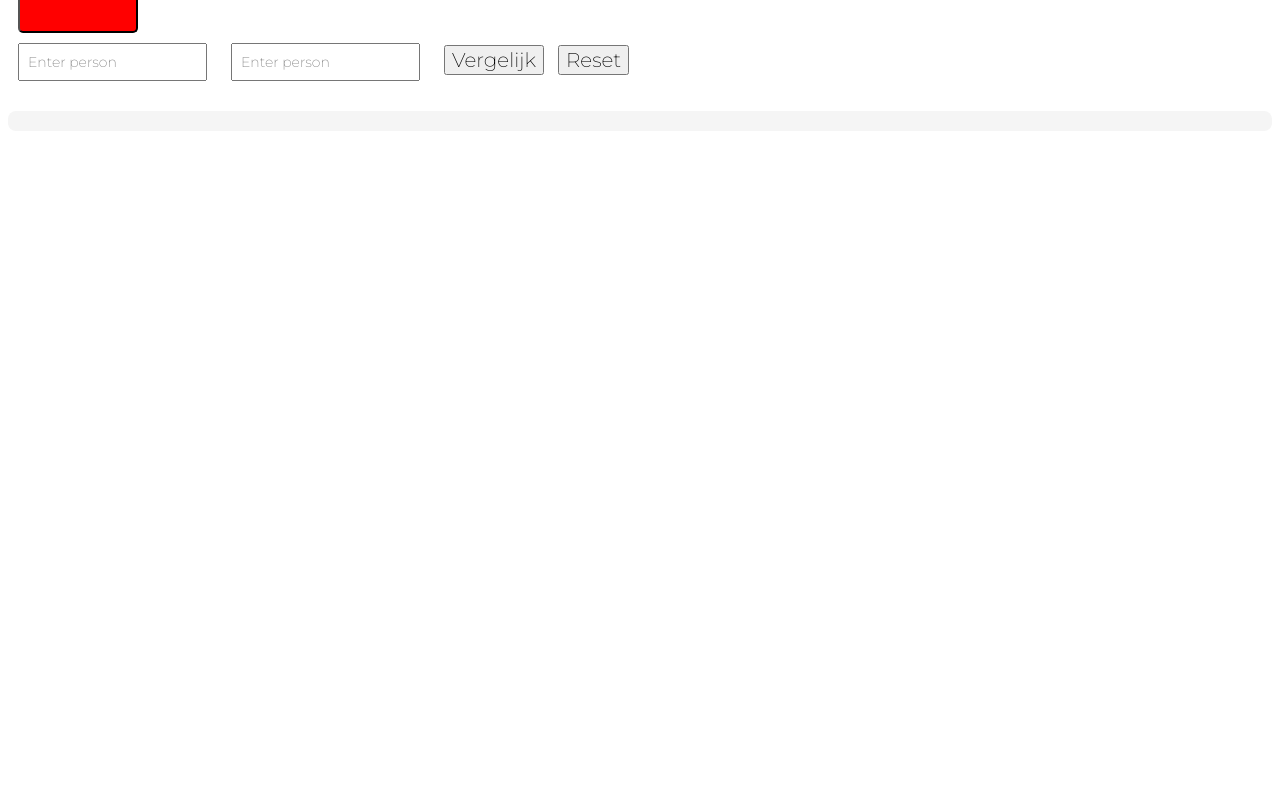
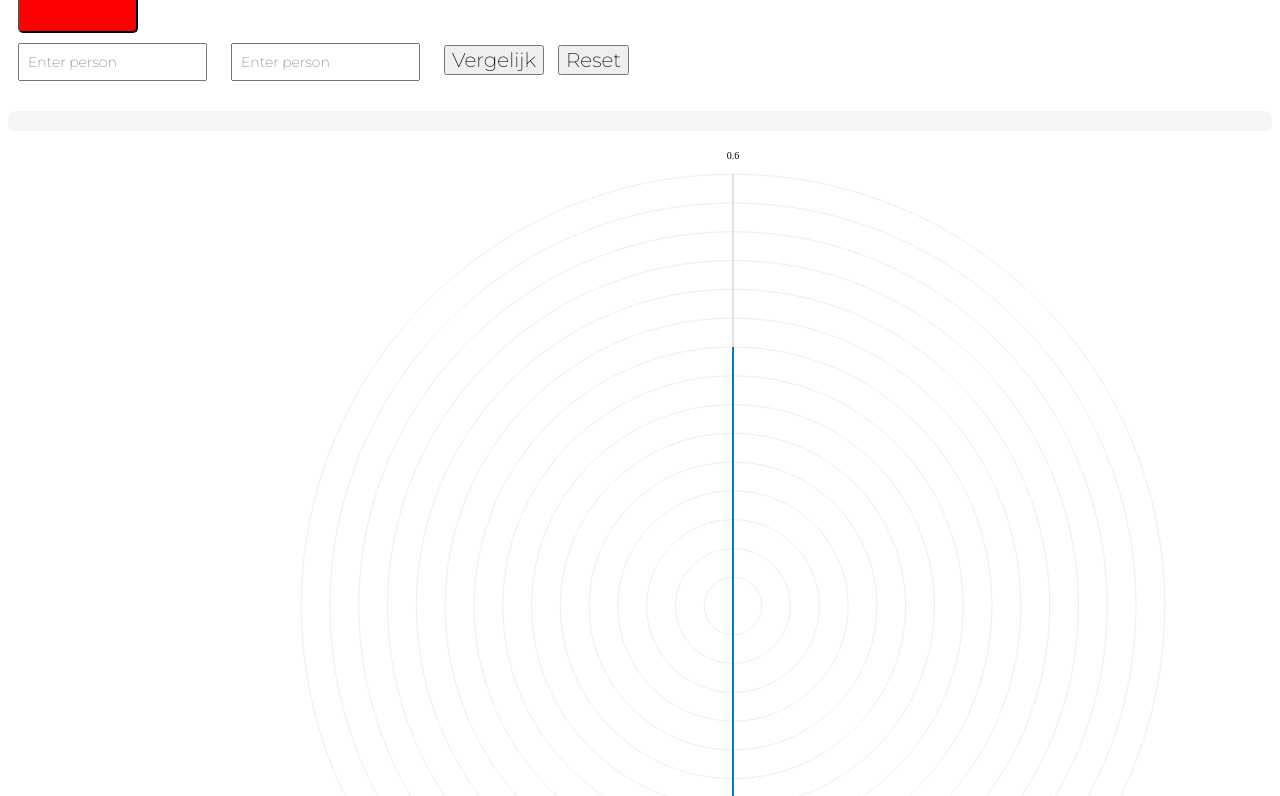
Before and after one commit to Kimvz19/myapp, a SvelteKit app: page / in a window 1280 px wide. Shown: the part 384-1180 px from the top of the page. Before the commit the page ends 800 px from the top, so only its background shows below. Built offline with nearby package versions, Linux system fonts and the light colour scheme; no server answers.

Commit message:
updating

```diff
--- a/src/routes/+page.svelte
+++ b/src/routes/+page.svelte
@@ -1,9 +1,10 @@
 <!-- imports van componenten-->
 <script>
     import Header from "../components/header.svelte";
-    // import RadarChart from "../components/RadarChart.svelte";
+
     // import State from "../components/Statefilter.svelte";
     import Tryout from "../components/tryout.svelte";
+    import RadarChart from "../components/RadarChart.svelte";
 </script>
 
 
@@ -11,5 +12,5 @@
     <Header />
     <!-- <State /> -->
     <Tryout />
-    <!-- <RadarChart/> -->
+    <RadarChart/>
 </main>
```
